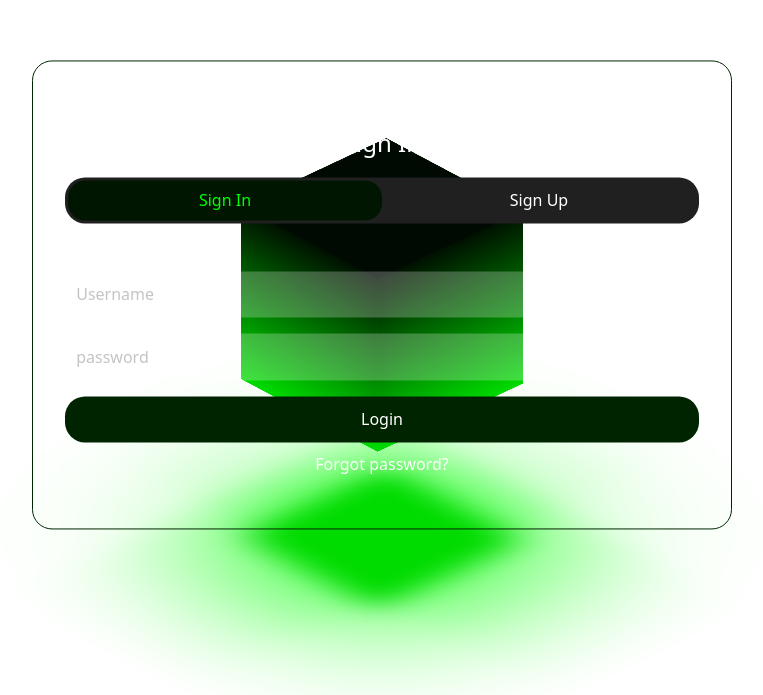
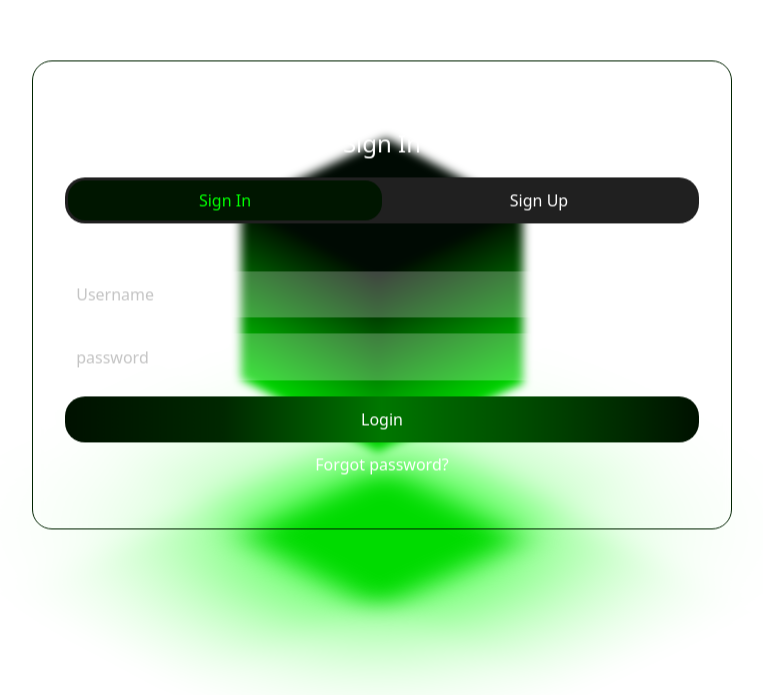
Before and after one commit to jzackie/Memocrypt, a Next.js app in the folder my-app/: page / in a window 1280 px wide. Shown: the part 105-800 px from the top of the page, without its empty margins (258-1021 px from the left). Built offline with nearby package versions, Linux system fonts and the light colour scheme.

Commit message:
Updated login/signup button to gradient

```diff
--- a/my-app/app/components/LoginSignup/LoginSignup.css
+++ b/my-app/app/components/LoginSignup/LoginSignup.css
@@ -6,6 +6,7 @@
     color: white;
     border: solid 1px #002400;
     background: rgba(rgba(0, 128, 0, 0.24));
+    backdrop-filter: blur(5px);
 }
 
 .form-heading {
@@ -57,13 +58,19 @@ input {
     width: 100%;
     padding: 0.7rem;
     border-radius: 20px;
-    background-color: #002400;
+    background-image: linear-gradient(90deg,
+    #001100,
+    #002800,
+    #007700,
+    #004600,
+    #001100);
 }
 
-
 .forgot-password {
-    margin-top: 10px;
-    margin-bottom: 20px;
+    display: flex;
+    justify-content: center;
+    width: 150px;
+    margin: 10px auto 20px auto;
     text-align: center;
     cursor: pointer;
 }
```
